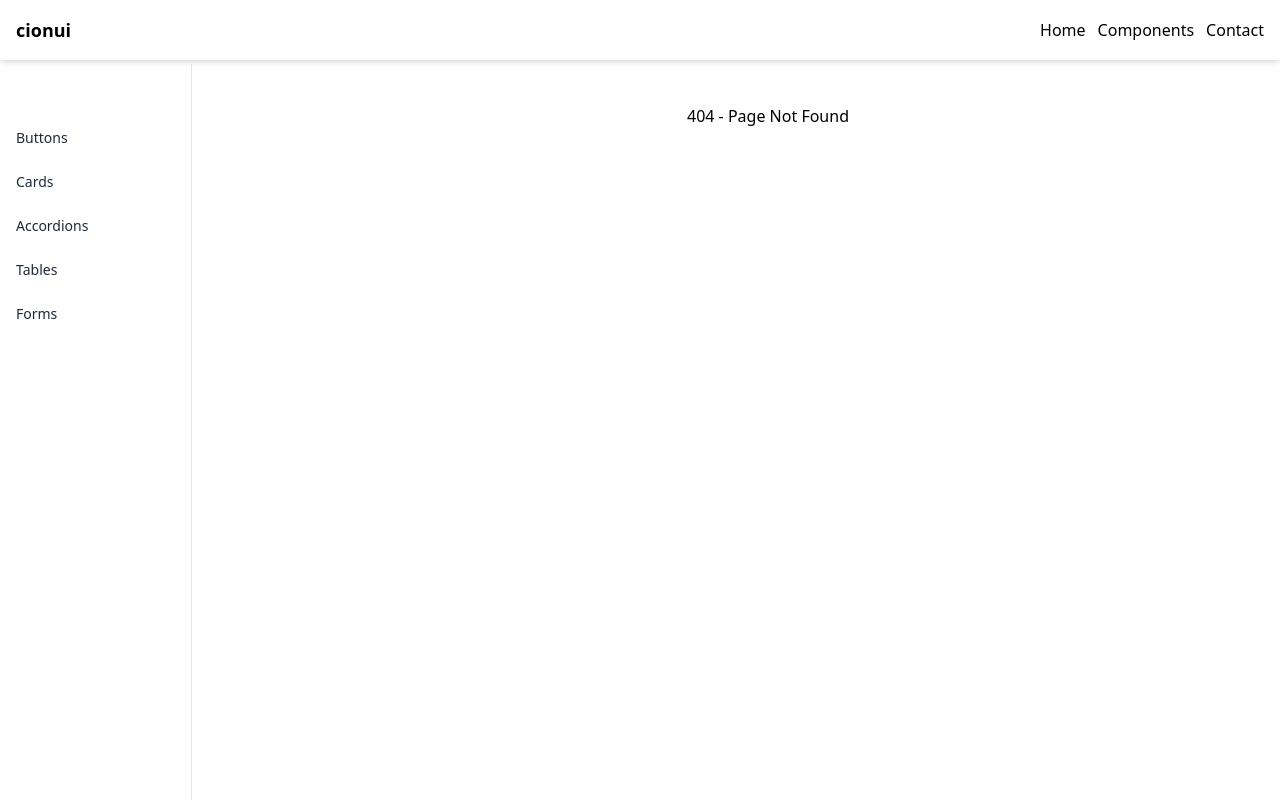
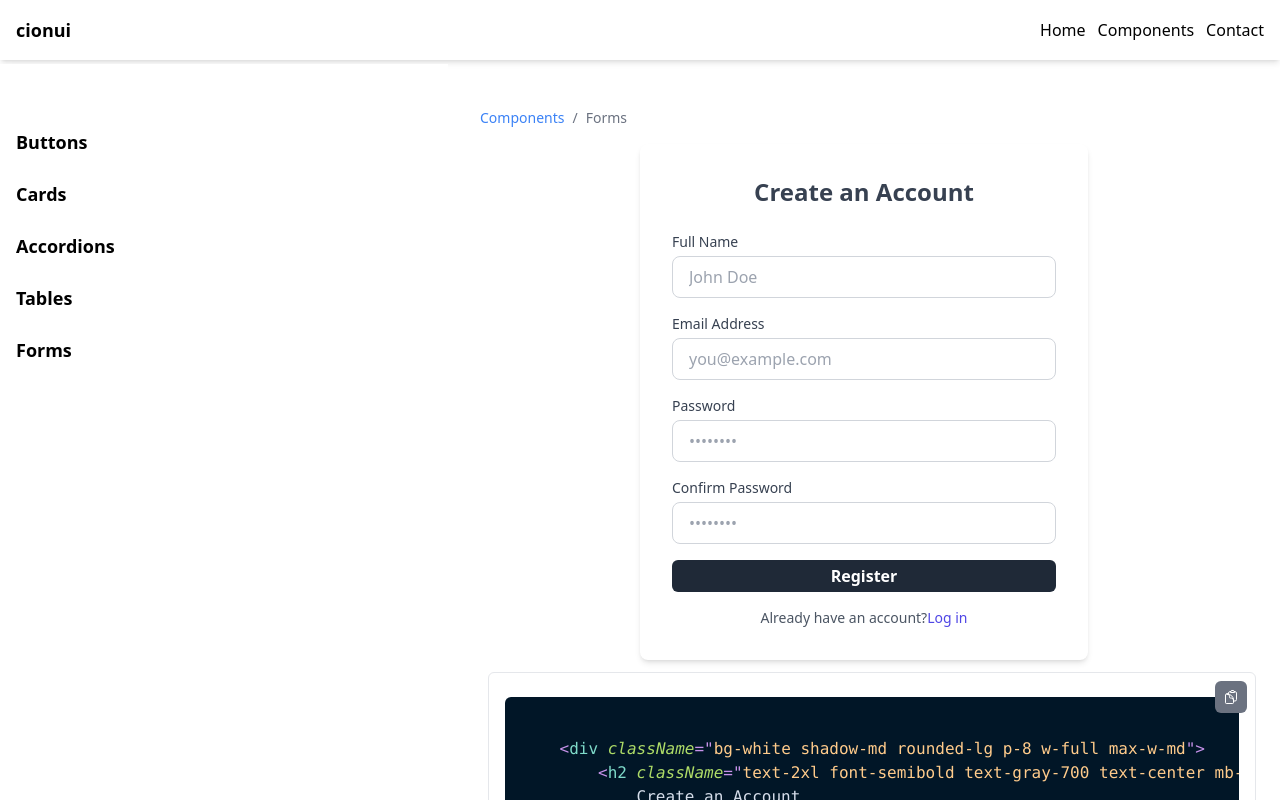
Before and after one commit to AndresElacion/cionui, a React (Vite) app: page /components/forms in a window 1280 px wide. Before the commit this address had no page. Shown: the top 800 px of the page. Built offline with nearby package versions, Linux system fonts and the light colour scheme.

Commit message:
fixed layout and sidenav

```diff
--- a/src/App.tsx
+++ b/src/App.tsx
@@ -8,6 +8,7 @@ import Cards from "./pages/Cards";
 import Accordions from "./pages/Accordions";
 import Tables from "./pages/Tables";
 import Forms from "./pages/Forms";
+import WelcomeLayout from "./layout/WelcomeLayout";
 
 const NotFound = () => (
   <h1 className="text-center mt-10">404 - Page Not Found</h1>
@@ -18,19 +19,22 @@ const App: React.FC = () => {
   return (
     <Router>
       <Routes>
+
         <Route element={<Layout />}>
-          <Route path="buttons" element={<Buttons />} />
-          <Route path="cards" element={<Cards />} />
-          <Route path="accordions" element={<Accordions />} />
-          <Route path="tables" element={<Tables />} />
-          <Route path="forms" element={<Forms />} />
+          <Route path="components">
+            <Route path="buttons" element={<Buttons />} />
+            <Route path="cards" element={<Cards />} />
+            <Route path="accordions" element={<Accordions />} />
+            <Route path="tables" element={<Tables />} />
+            <Route path="forms" element={<Forms />} />
+          </Route>
+        </Route>
+
+        <Route element={<WelcomeLayout />}>
+          <Route path="/" element={<Welcome />} />
 
           {/* Catch-all 404 route */}
           <Route path="*" element={<NotFound />} />
-        </Route>
-
-        <Route element={<Layout />}>
-          <Route path="/" element={<Welcome />} />
         </Route>
       </Routes>
     </Router>
--- a/src/layout/Layout.tsx
+++ b/src/layout/Layout.tsx
@@ -1,11 +1,8 @@
-import { Link, Outlet, useLocation } from "react-router-dom";
+import { Link, Outlet } from "react-router-dom";
 import { useState } from "react";
 
 export default function Layout() {
-  const location = useLocation();
-
   // Determine whether to show the sidebar
-  const isHome = location.pathname === "/";
   const [sidebarOpen, setSidebarOpen] = useState(false);
 
   const toggleSidebar = () => setSidebarOpen(!sidebarOpen);
@@ -40,52 +37,58 @@ export default function Layout() {
 		</div>
 
 		{/* Sidebar and Content */}
-      <div className={`flex pt-16 ${isHome ? "justify-center" : ""}`}>
-        {/* Sidebar */}
-        {!isHome && (
+		<div className="flex pt-16">
+			{/* Overlay */}
+			{sidebarOpen && (
 			<div
-            className={`fixed top-16 left-0 h-[calc(100vh-4rem)] w-48 border-r text-gray-800 flex flex-col transform ${
-              sidebarOpen ? "translate-x-0" : "-translate-x-64"
-            } transition-transform lg:translate-x-0`}
+				className="fixed inset-0 bg-black/30 z-40 lg:hidden"
+				onClick={toggleSidebar} />
+			)}
+
+			{/* Floating Sidebar */}
+			<div className={`fixed lg:static bottom-0 left-0 h-2/5 w-full bg-white
+				shadow-lg z-50 transform ${
+				sidebarOpen ? "translate-x-0" : "-translate-x-full"
+			} transition-transform duration-300 ease-in-out lg:transform-none lg:shadow-none`}
 			>
 				<nav className="flex-1 mt-14">
 					<ul className="space-y-2">
 						<li>
 							<Link
-                    to="/Buttons"
-                    className="flex items-center px-4 py-2 text-sm hover:bg-gray-200 rounded-md transition"
+							to="/components/Buttons"
+							className="flex items-center px-4 py-2 text-lg font-semibold hover:bg-gray-200 rounded-md transition"
 							>
 							Buttons
 							</Link>
 						</li>
 						<li>
 							<Link
-                    to="/Cards"
-                    className="flex items-center px-4 py-2 text-sm hover:bg-gray-200 rounded-md transition"
+							to="/components/Cards"
+							className="flex items-center px-4 py-2 text-lg font-semibold hover:bg-gray-200 rounded-md transition"
 							>
 							Cards
 							</Link>
 						</li>
 						<li>
 							<Link
-                    to="/Accordions"
-                    className="flex items-center px-4 py-2 text-sm hover:bg-gray-200 rounded-md transition"
+							to="/components/Accordions"
+							className="flex items-center px-4 py-2 text-lg font-semibold hover:bg-gray-200 rounded-md transition"
 							>
 							Accordions
 							</Link>
 						</li>
 						<li>
 							<Link
-                    to="/Tables"
-                    className="flex items-center px-4 py-2 text-sm hover:bg-gray-200 rounded-md transition"
+							to="/components/Tables"
+							className="flex items-center px-4 py-2 text-lg font-semibold hover:bg-gray-200 rounded-md transition"
 							>
 							Tables
 							</Link>
 						</li>
 						<li>
 							<Link
-                    to="/Forms"
-                    className="flex items-center px-4 py-2 text-sm hover:bg-gray-200 rounded-md transition"
+							to="/components/Forms"
+							className="flex items-center px-4 py-2 text-lg font-semibold hover:bg-gray-200 rounded-md transition"
 							>
 							Forms
 							</Link>
@@ -93,15 +96,9 @@ export default function Layout() {
 					</ul>
 				</nav>
 			</div>
-        )}
 
 			{/* Main Content */}
-        <div
-          className={`flex-grow ${
-            isHome ? "max-w-7xl" : "ml-0 lg:ml-64"
-          } transition-all`}
-        >
-          {/* Outlet for nested routes */}
+			<div className="flex-grow p-4">
 				<Outlet context={{ sidebarOpen }} />
 			</div>
 		</div>
--- /dev/null
+++ b/src/layout/WelcomeLayout.tsx
@@ -0,0 +1,37 @@
+import { Link, Outlet } from "react-router-dom";
+
+export default function WelcomeLayout() {
+  return (
+    <div>
+      {/* Main Nav */}
+      <div className="fixed top-0 left-0 w-full bg-white shadow-md z-10">
+        <div className="flex container max-w-7xl mx-auto items-center justify-between p-4">
+          <h1 className="text-lg font-bold">cionui</h1>
+          <nav className="space-x-3 hidden lg:flex">
+            <Link to="/" className="hover:text-blue-600">
+              Home
+            </Link>
+            <Link to="/components" className="hover:text-blue-600">
+              Components
+            </Link>
+            <Link to="/contact" className="hover:text-blue-600">
+              Contact
+            </Link>
+          </nav>
+        </div>
+      </div>
+
+      {/* Sidebar and Content */}
+      <div className="flex pt-16 justify-center">
+
+        {/* Main Content */}
+        <div
+          className="flex-grow max-w-7xl transition-all"
+        >
+          {/* Outlet for nested routes */}
+          <Outlet />
+        </div>
+      </div>
+    </div>
+  );
+}
```
Lines whose indentation alone changed are shown as unchanged.
